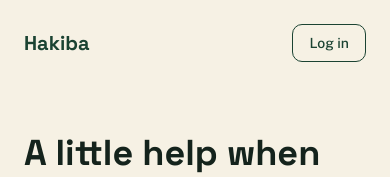
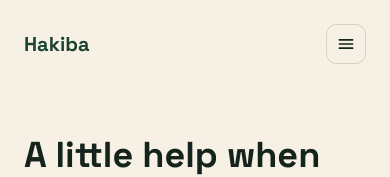
Before and after one commit to bennedictbett/Hakiba, a Next.js app in the folder client/: page / in a window 390 px wide. Shown: the top 177 px of the page. Built offline with nearby package versions, Linux system fonts and the light colour scheme.

Commit message:
added mobile navigation menu

```diff
--- a/client/components/Nav.tsx
+++ b/client/components/Nav.tsx
@@ -1,3 +1,7 @@
+"use client";
+
+import { useState } from "react";
+
 const LINKS = [
   { href: "/products", label: "Products" },
   { href: "/about", label: "About" },
@@ -5,8 +9,10 @@ const LINKS = [
 ];
 
 export default function Nav() {
+  const [open, setOpen] = useState(false);
+
   return (
-    <nav className="mx-auto flex max-w-6xl items-center justify-between px-6 py-6">
+    <nav className="relative mx-auto flex max-w-6xl items-center justify-between px-6 py-6">
       <a href="/" className="font-display text-xl font-bold text-savanna">Hakiba</a>
 
       <div className="flex items-center gap-6">
@@ -24,11 +30,47 @@ export default function Nav() {
 
         <a
           href="/login"
-          className="rounded-md border border-savanna px-4 py-2 font-body text-sm font-medium text-savanna transition-colors hover:bg-savanna hover:text-paper"
+          className="hidden rounded-md border border-savanna px-4 py-2.5 font-body text-sm font-medium text-savanna transition-colors hover:bg-savanna hover:text-paper sm:inline-block"
         >
           Log in
         </a>
+
+        <button
+          onClick={() => setOpen(!open)}
+          aria-label={open ? "Close menu" : "Open menu"}
+          aria-expanded={open}
+          className="flex h-10 w-10 items-center justify-center rounded-md border border-mist text-ink sm:hidden"
+        >
+          <svg xmlns="http://www.w3.org/2000/svg" viewBox="0 0 24 24" fill="none" stroke="currentColor" strokeWidth="2" strokeLinecap="round" className="h-5 w-5">
+            {open ? <path d="M6 6l12 12M6 18L18 6" /> : <path d="M4 7h16M4 12h16M4 17h16" />}
+          </svg>
+        </button>
       </div>
+
+      {open && (
+        <div className="absolute left-0 right-0 top-full z-40 border-b border-mist bg-paper px-6 pb-6 shadow-md sm:hidden">
+          <div className="flex flex-col gap-1 pt-2">
+            {LINKS.map((link) => (
+              <a
+                key={link.href}
+                href={link.href}
+                onClick={() => setOpen(false)}
+                className="rounded-md px-3 py-3 font-body text-base text-ink/80 transition-colors hover:bg-mist/40"
+              >
+                {link.label}
+              </a>
+            ))}
+
+            <a
+              href="/login"
+              onClick={() => setOpen(false)}
+              className="mt-2 rounded-md bg-savanna px-3 py-3 text-center font-body text-base font-medium text-paper"
+            >
+              Log in
+            </a>
+          </div>
+        </div>
+      )}
     </nav>
   );
 }
```
